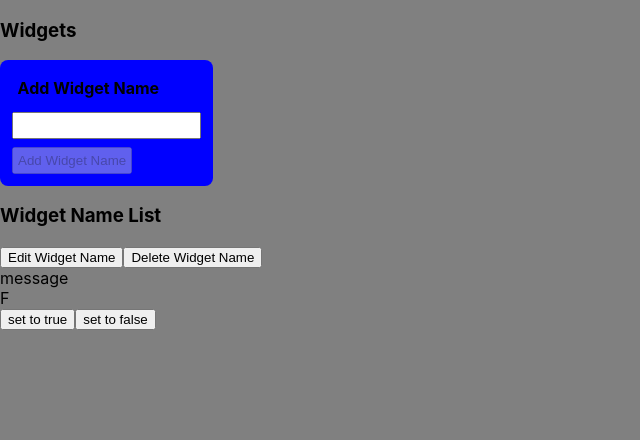
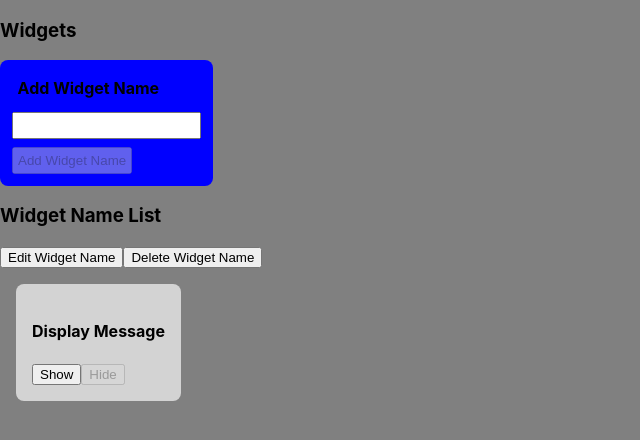
Before and after one commit to goatstone/min-hooks, a React app: page / in a window 1280 px wide. Shown: the top 440 px of the page, without its empty margins (0-640 px from the left). Built offline with nearby package versions, Linux system fonts and the light colour scheme.

Commit message:
add style sheets, refactor

```diff
--- a/src/MinHooks.tsx
+++ b/src/MinHooks.tsx
@@ -41,8 +41,8 @@ const MinHooks: React.FC = () => {
           </button>
         </WidgetControl>
       </Widgets>
+      <MessageControl />
       <MessageDisplay />
-      <MessageControl />
     </section>
   )
 }
--- /dev/null
+++ b/src/components/Message/MessageControl.css
@@ -0,0 +1,6 @@
+article.message-control {
+    margin: 1em;
+    padding: 1em;
+    background: lightgray;
+    border-radius: 0.5em;
+}
--- a/src/components/Message/MessageControl.tsx
+++ b/src/components/Message/MessageControl.tsx
@@ -1,30 +1,28 @@
 import React from 'react'
 import { StoreContext, StoreContextInterface } from '../../StoreContext'
+import './MessageControl.css'
 
 const MessageControl: React.FC = () => {
   const { state, actions }: StoreContextInterface = React.useContext(StoreContext)
 
   return (
-    <div>
-      <article className="global-state">
-        {state.isShowingMessage ? 'T' : 'F'}
-      </article>
+    <article className="message-control">
+      <h4>Display Message</h4>
       <button
         type="button"
-        className="global-state"
         onClick={actions.showMessage}
+        disabled={state.isShowingMessage}
       >
-        set to true
-        {state.lastUpdate}
+        Show
       </button>
       <button
         type="button"
-        className="global-state-2"
         onClick={actions.hideMessage}
+        disabled={!state.isShowingMessage}
       >
-        set to false
+        Hide
       </button>
-    </div>
+    </article>
   )
 }
 
--- /dev/null
+++ b/src/components/Message/MessageDisplay.css
@@ -0,0 +1,6 @@
+article.message-display p{
+    background: lightcoral;
+    border-radius: 0.5em;
+    margin: 1em;
+    padding: 1em;
+}
--- a/src/components/Message/MessageDisplay.tsx
+++ b/src/components/Message/MessageDisplay.tsx
@@ -1,9 +1,14 @@
 import React from 'react'
+import { StoreContext, StoreContextInterface } from '../../StoreContext'
+import './MessageDisplay.css'
 
-const MessageDisplay: React.FC = () => (
-  <section className="message">
-    message
-  </section>
-)
+const MessageDisplay: React.FC = () => {
+  const { state }: StoreContextInterface = React.useContext(StoreContext)
+  return (
+    <article className="message-display">
+      {state.isShowingMessage ? <p>message</p> : ''}
+    </article>
+  )
+}
 
 export default MessageDisplay
```
